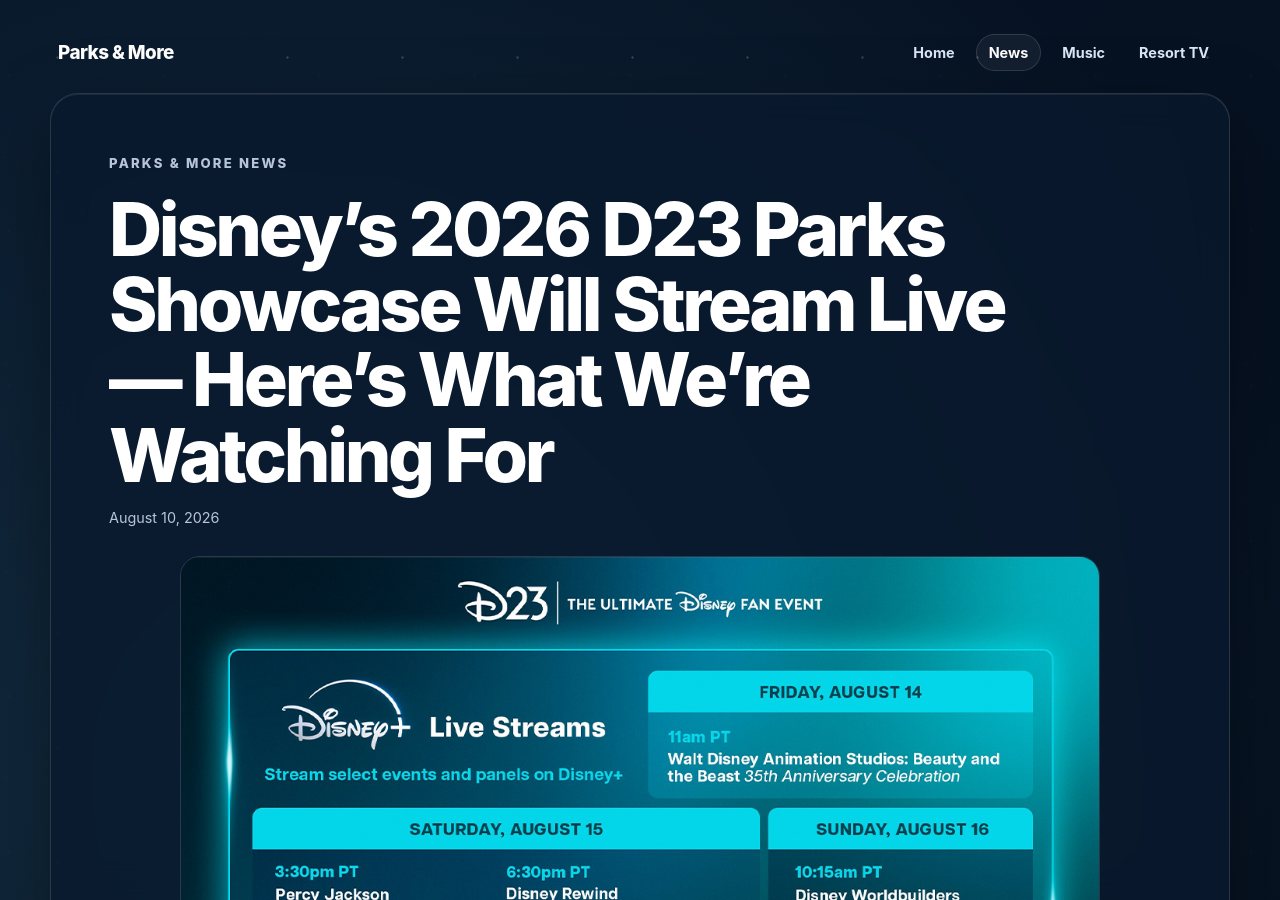
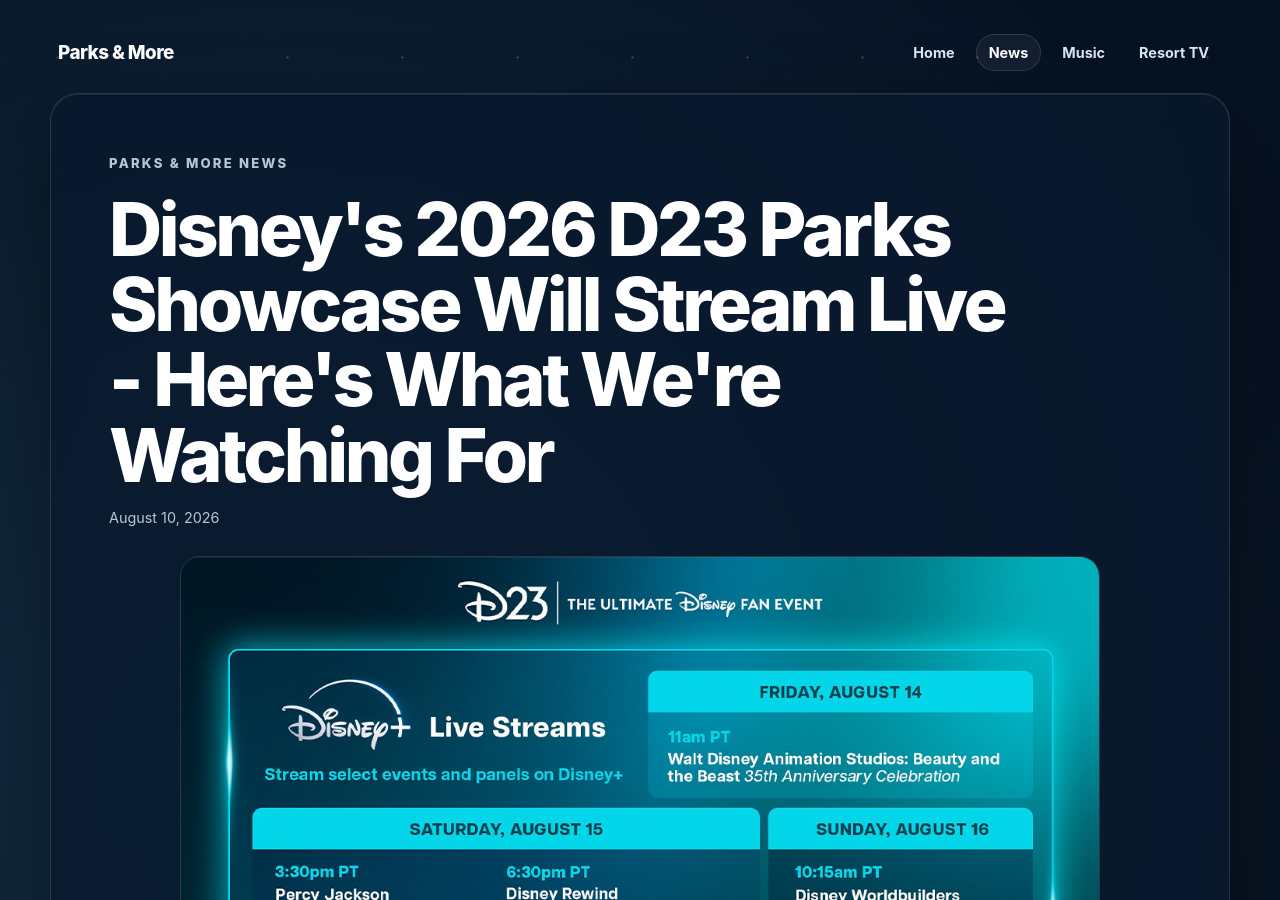
Before and after one commit to d4-dave/parksandmore-tv-website, a Jekyll site: the page built from news/d23-2026-disney-experiences-showcase.md, in a window 1280 px wide and 900 px high. Built offline with Jekyll 4.4.1, drawn with Linux system fonts in a browser that asks for light colours; our own code applies the rules of GitHub Pages for plain Markdown files.

Commit message:
PAM-NEWS finalize D23 article source

```diff
--- a/news/d23-2026-disney-experiences-showcase.md
+++ b/news/d23-2026-disney-experiences-showcase.md
@@ -1,9 +1,9 @@
 ---
 layout: news-article
-title: "Disney’s 2026 D23 Parks Showcase Will Stream Live — Here’s What We’re Watching For"
+title: "Disney's 2026 D23 Parks Showcase Will Stream Live - Here's What We're Watching For"
 date: 2026-08-10
 permalink: /news/d23-2026-disney-experiences-showcase/
-description: "Disney’s 2026 D23 Parks Showcase will stream live on Disney+. Here’s what Parks & More is watching for from Walt Disney World and beyond."
+description: "Disney's 2026 D23 Parks Showcase will stream live on Disney+. Here's what Parks & More is watching for from Walt Disney World and beyond."
 image: /news/images/d23-2026-header.jpg
 imageAlt: "D23 2026 Disney Experiences Showcase artwork"
 imageCredit: "Image: D23"
```
